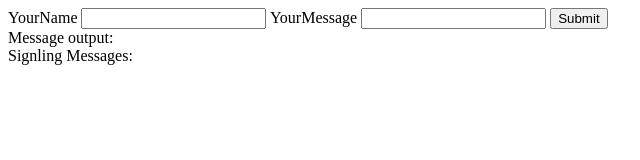
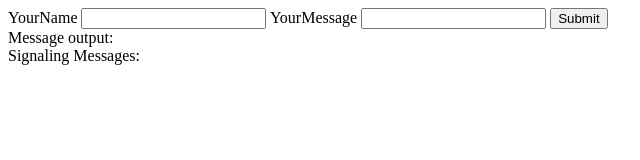
Before and after one commit to ldong/node_webrtc, a website: page with_socketio/public/index.html in a window 1280 px wide. Shown: the full height of the page, 0-640 px from the left. Drawn offline with nearby package versions, Linux system fonts and the light colour scheme; no server answers.

Commit message:
fix typo

```diff
--- a/with_socketio/public/index.html
+++ b/with_socketio/public/index.html
@@ -15,7 +15,7 @@
 
         <input type="submit" id="sendMessage">
         <div id="chatArea">Message output:</div>
-        <div id="signalingArea">Signling Messages:</div>
+        <div id="signalingArea">Signaling Messages:</div>
       </div>
 
     <video id='localVideo' autoplay></video>
```
